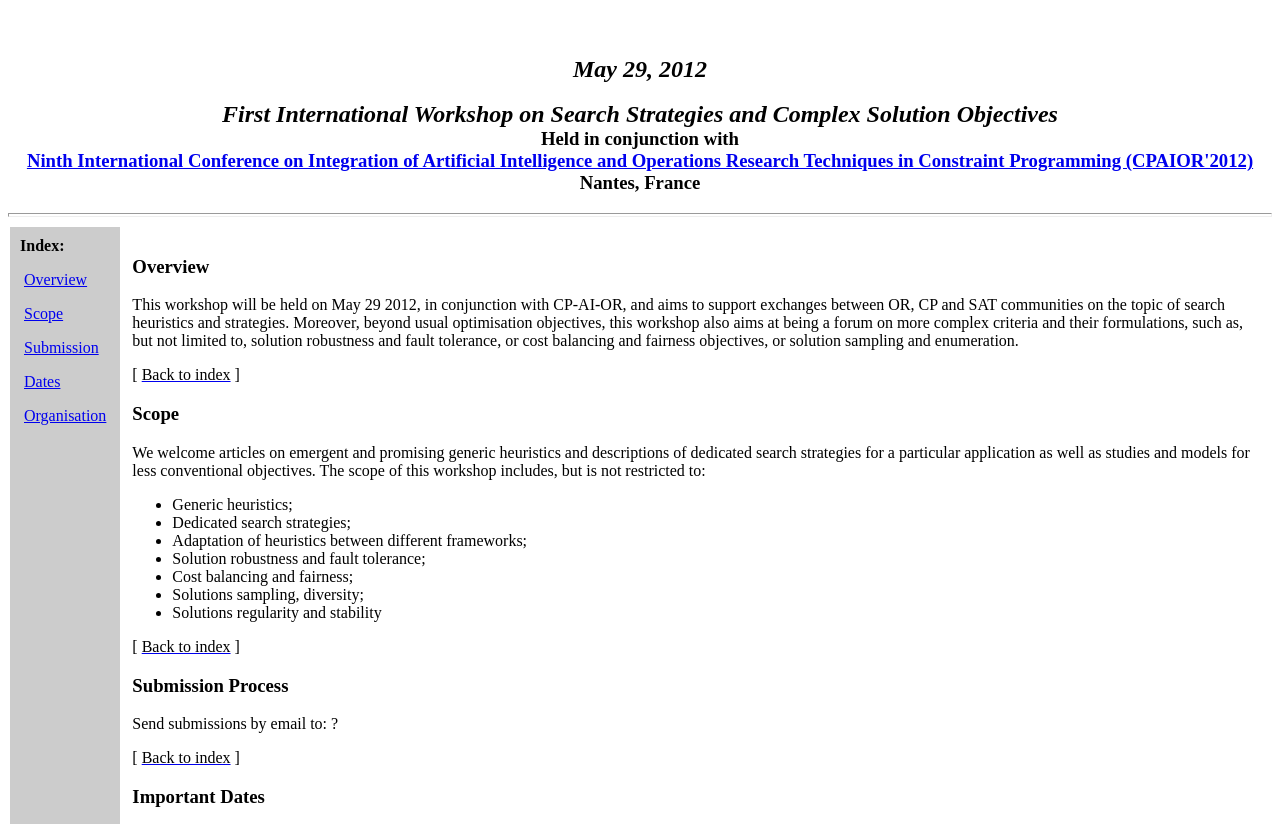
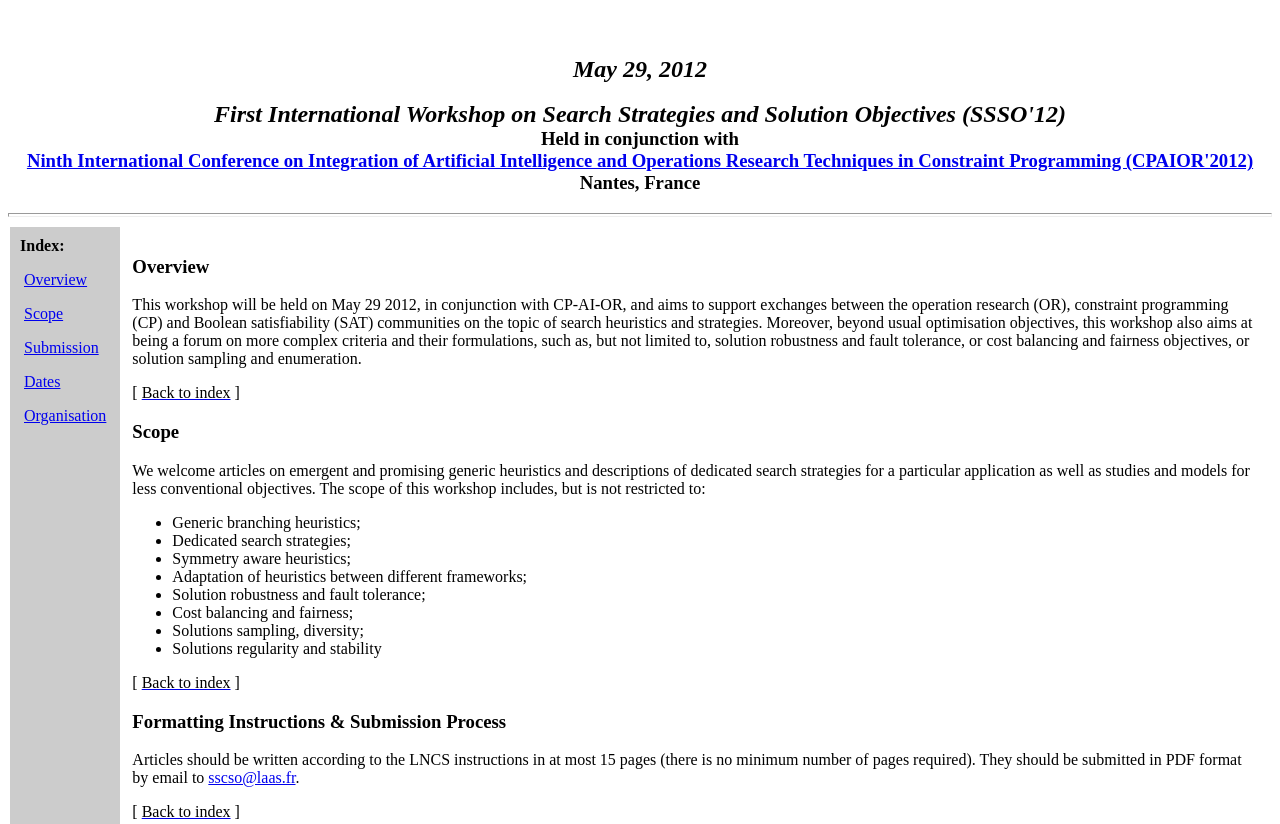
Before and after one commit to ehebrard/WorkshopPage, a plain HTML site: page index.html in a window 1280 px wide. Shown: the part 61-885 px from the top of the page. Drawn offline with Linux system fonts and the light colour scheme.

Commit message:
small edits

```diff
--- a/index.html
+++ b/index.html
@@ -1,10 +1,10 @@
 <!DOCTYPE HTML PUBLIC "-//W3C//DTD HTML 4.01 Transitional//EN" "http://www.w3c.org/TR/1999/REC-html401-19991224/loose.dtd">
-<html><head><title>First International Workshop on Search Strategies and Complex Solution Objectives</title></head>
+<html><head><title>First International Workshop on Search Strategies and <!--Complex--> Solution Objectives</title></head>
 
 <body>
       <center><h1>Call for papers</h1><br>
       <h3><font color="#000000" size=+2><em>May 29, 2012</em></font><br>
-      <h3><font color="#000000" size=+2><em>First International Workshop on Search Strategies and Complex Solution Objectives</em></font><br>
+      <h3><font color="#000000" size=+2><em>First International Workshop on Search Strategies and <!--Complex--> Solution Objectives (SSSO'12)</em></font><br>
           Held in conjunction with<br>
           <a href="http://www.emn.fr/z-info/cpaior-2012">Ninth International Conference on Integration of Artificial Intelligence and Operations Research Techniques in Constraint Programming (CPAIOR'2012)</a><br>
                      Nantes, France</h3>
@@ -28,7 +28,8 @@
 <p>
 <h3><a name="Overview">Overview</a></h3>
 This workshop will be held on May 29 2012, in conjunction with CP-AI-OR, and aims to
-support exchanges between OR, CP and SAT communities on the topic of
+support exchanges between the operation research (OR),
+constraint programming (CP) and Boolean satisfiability (SAT) communities on the topic of
 search heuristics and strategies.
 Moreover, beyond usual optimisation objectives, this workshop also
 aims at being a forum
@@ -53,8 +54,9 @@ as well as studies and models for less conventional objectives.
 
 The scope of this workshop includes, but is not restricted to:
 <ul>
-<li> Generic heuristics;
+<li> Generic branching heuristics;
 </li><li> Dedicated search strategies;
+</li><li> Symmetry aware heuristics;
 </li><li> Adaptation of heuristics between different frameworks;
 </li><li> Solution robustness and fault tolerance;
 </li><li> Cost balancing and fairness;
@@ -68,9 +70,11 @@ The scope of this workshop includes, but is not restricted to:
 
 
 <p>
-<h3><a name="Submission">Submission Process</a></h3>
+<h3><a name="Submission">Formatting Instructions & Submission Process</a></h3>
 <p>
-Send submissions by email to: ?
+Articles should be written according to the LNCS instructions
+in at most 15 pages (there is no minimum number of pages required).
+They should be submitted in PDF format by email to <a href="mailto:ssso@laas.fr">sscso@laas.fr</a>.
 </p>
 <p>
 [&nbsp;<a href="#Index"><font color="#000000">Back to index</font></a>&nbsp;]
@@ -79,9 +83,9 @@ Send submissions by email to: ?
 <p>
 <h3><a name="Dates">Important Dates</a></h3>
 <ul>
-  <li>April 20, 2012: Paper submission deadline.</li>
-  <li>May 4, 2012: Acceptance notification.</li>
-  <li>May 11, 2012: Camera-ready version deadline.</li>
+  <li>April 13, 2012: Paper submission deadline.</li>
+  <li>April 27, 2012: Acceptance notification.</li>
+  <li>May 8, 2012: Camera-ready version deadline.</li>
 </ul>
 </p>
 <p>
```
